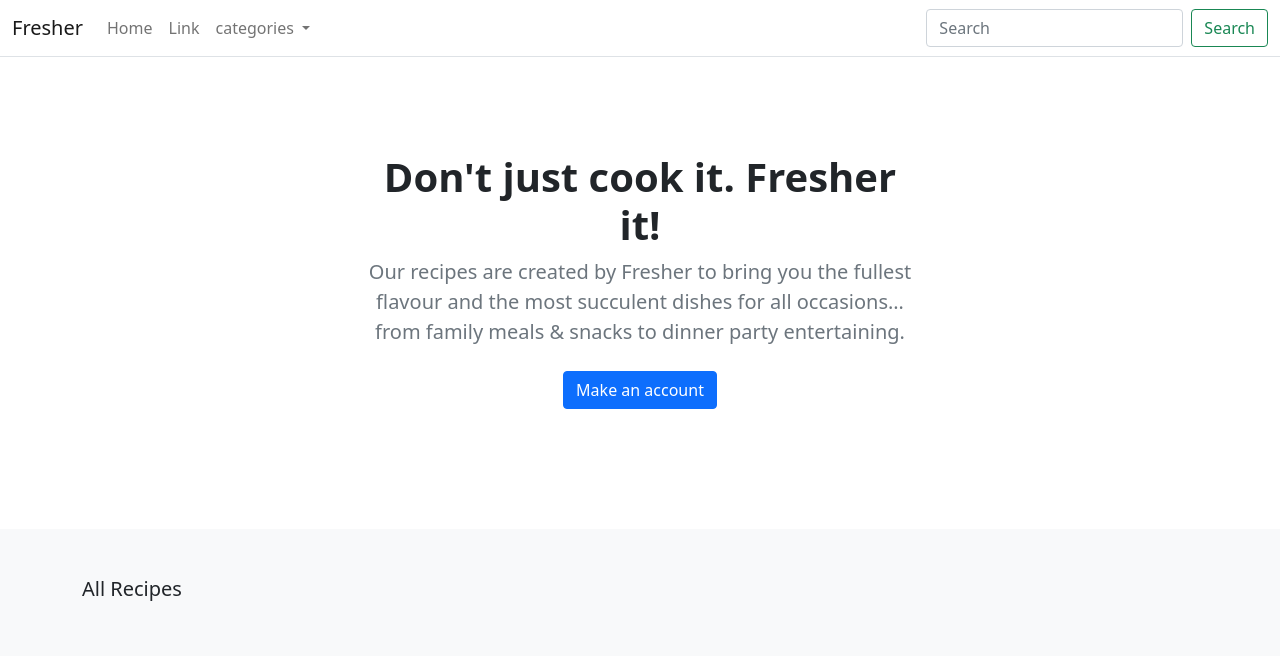
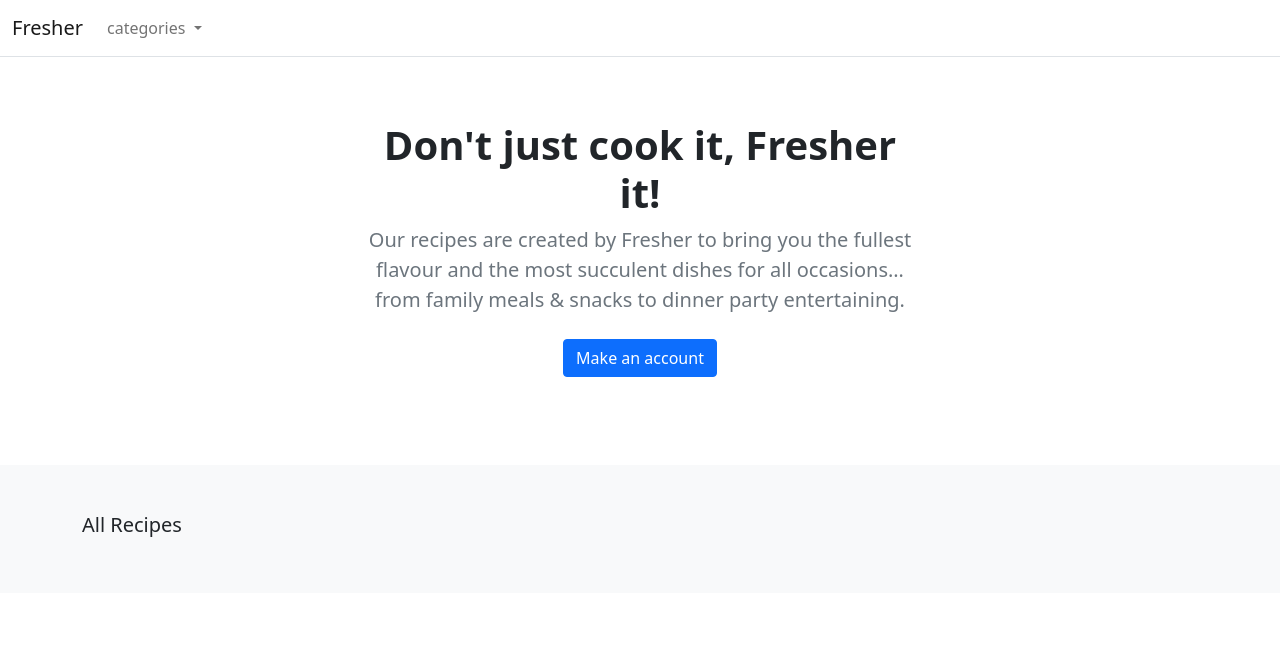
Before and after one commit to AhmedElatreby/web-dev-final, a Django app: page / in a window 1280 px wide. Shown: the top 656 px of the page. Run offline with Django 3.2, Linux system fonts and the light colour scheme; data that the repository does not hold is empty.

Commit message:
:art: After Refactoring :art:

```diff
--- /dev/null
+++ b/fresher/context_processors.py
@@ -0,0 +1,7 @@
+from .models import Category
+
+
+def categories(request):
+    return {
+        'categories': Category.objects.all()
+    }
--- a/fresher/models.py
+++ b/fresher/models.py
@@ -21,7 +21,7 @@ class Recipe(models.Model):
     title = models.CharField(max_length=255)
     author = models.CharField(max_length=255, default='admin')
     description = models.TextField(blank=True)
-    image = models.ImageField(upload_to='images/')
+    image = models.ImageField(upload_to='images/', default='images/default.png')
     slug = models.SlugField(max_length=255)
     price = models.DecimalField(max_digits=4, decimal_places=2)
 
--- a/fresher/urls.py
+++ b/fresher/urls.py
@@ -6,6 +6,6 @@ app_name = 'fresher'
 
 urlpatterns = [
     path('', views.all_recipes, name='all_recipes'),
-    path('item/<slug:slug>/', views.recipe_detail, name='recipe_detail'),
-    path('search/<slug:category_slug>/', views.category_list, name='category_list'),
+    path('<slug:slug>', views.recipe_detail, name='recipe_detail'),
+    path('fresher/<slug:category_slug>/', views.category_list, name='category_list'),
 ]
--- a/fresher/views.py
+++ b/fresher/views.py
@@ -1,12 +1,6 @@
 from django.shortcuts import get_object_or_404, render
 
 from .models import Category, Recipe
-
-
-def categories(request):
-    return {
-        'categories': Category.objects.all()
-    }
 
 
 def all_recipes(request):
@@ -22,4 +16,4 @@ def category_list(request, category_slug=None):
 
 def recipe_detail(request, slug):
     recipe = get_object_or_404(Recipe, slug=slug)
-    return render(request, 'fresher/detail.html', {'recipe': recipe})
+    return render(request, 'fresher/single.html', {'recipe': recipe})
--- a/templates/base.html
+++ b/templates/base.html
@@ -14,19 +14,13 @@
     <header>
         <nav class="navbar navbar-expand-md navbar-light bg-white border-bottom">
             <div class="container-fluid">
-                <a class="navbar-brand" href="#">Fresher</a>
+                <a class="navbar-brand" href="/">Fresher</a>
                 <button class="navbar-toggler" type="button" data-bs-toggle="collapse" data-bs-target="#navbarCollapse"
                     aria-controls="navbarCollapse" aria-expanded="false" aria-label="Toggle navigation">
                     <span class="navbar-toggler-icon"></span>
                 </button>
                 <div class="collapse navbar-collapse" id="navbarCollapse">
                     <ul class="navbar-nav me-auto mb-2 mb-md-0">
-                        <li class="nav-item active">
-                            <a class="nav-link" aria-current="page" href="/">Home</a>
-                        </li>
-                        <li class="nav-item">
-                            <a class="nav-link" href="#">Link</a>
-                        </li>
                         <li class="nav-item dropdown">
                             <a class="nav-link dropdown-toggle" href="#" id="navbarDropdown" role="button"
                                 data-bs-toggle="dropdown" aria-expanded="false">
@@ -42,10 +36,6 @@
                             </ul>
                         </li>
                     </ul>
-                    <form class="d-flex">
-                        <input class="form-control me-2" type="search" placeholder="Search" aria-label="Search">
-                        <button class="btn btn-outline-success" type="submit">Search</button>
-                    </form>
                 </div>
             </div>
         </nav>
--- a/templates/home.html
+++ b/templates/home.html
@@ -2,14 +2,11 @@
 {% load static %}
 {% block title %}Home{% endblock %}
 {% block content %}
-
-
 <main>
-
   <section class="py-5 text-center container">
-    <div class="row py-lg-5">
+    <div class="row py-lg-3">
       <div class="col-lg-6 col-md-8 mx-auto">
-        <h1 class="h1 fw-bold">Don't just cook it. Fresher it!</h1>
+        <h1 class="h1 fw-bold">Don't just cook it, Fresher it!</h1>
         <p class="lead text-muted">Our recipes are created by Fresher to bring you the fullest flavour and the most succulent dishes for all occasions… from family meals & snacks to dinner party entertaining.</p>
         <p>
           <a href="#" class="btn btn-primary my-2">Make an account</a>
```
Also changed, not shown: core/settings.py (+1 -30 lines), fresher/tests/test_models.py (+6 -6 lines), fresher/tests/test_views.py (+6 -6 lines), fresher/tests.py (deleted), templates/fresher/single.html (renamed from templates/fresher/detail.html), 1 other file.
